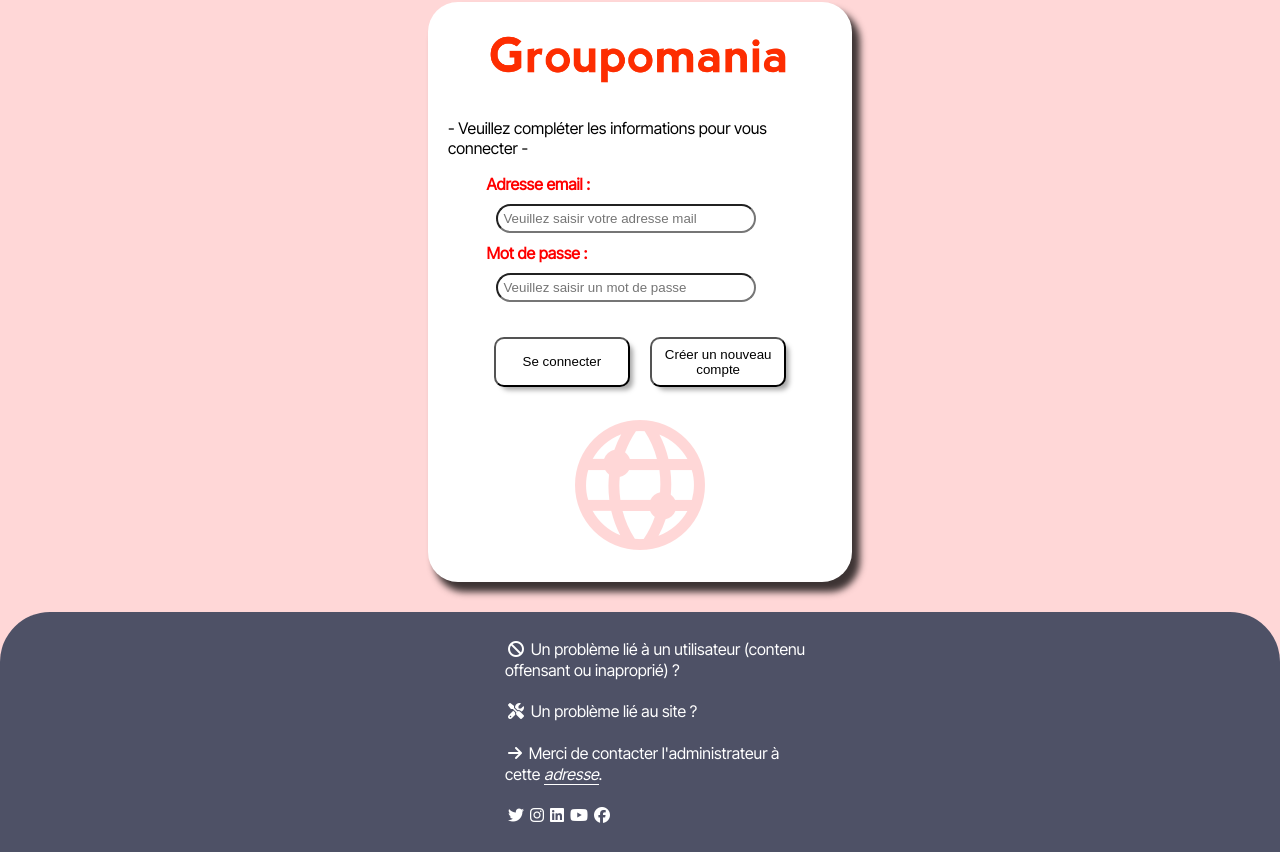
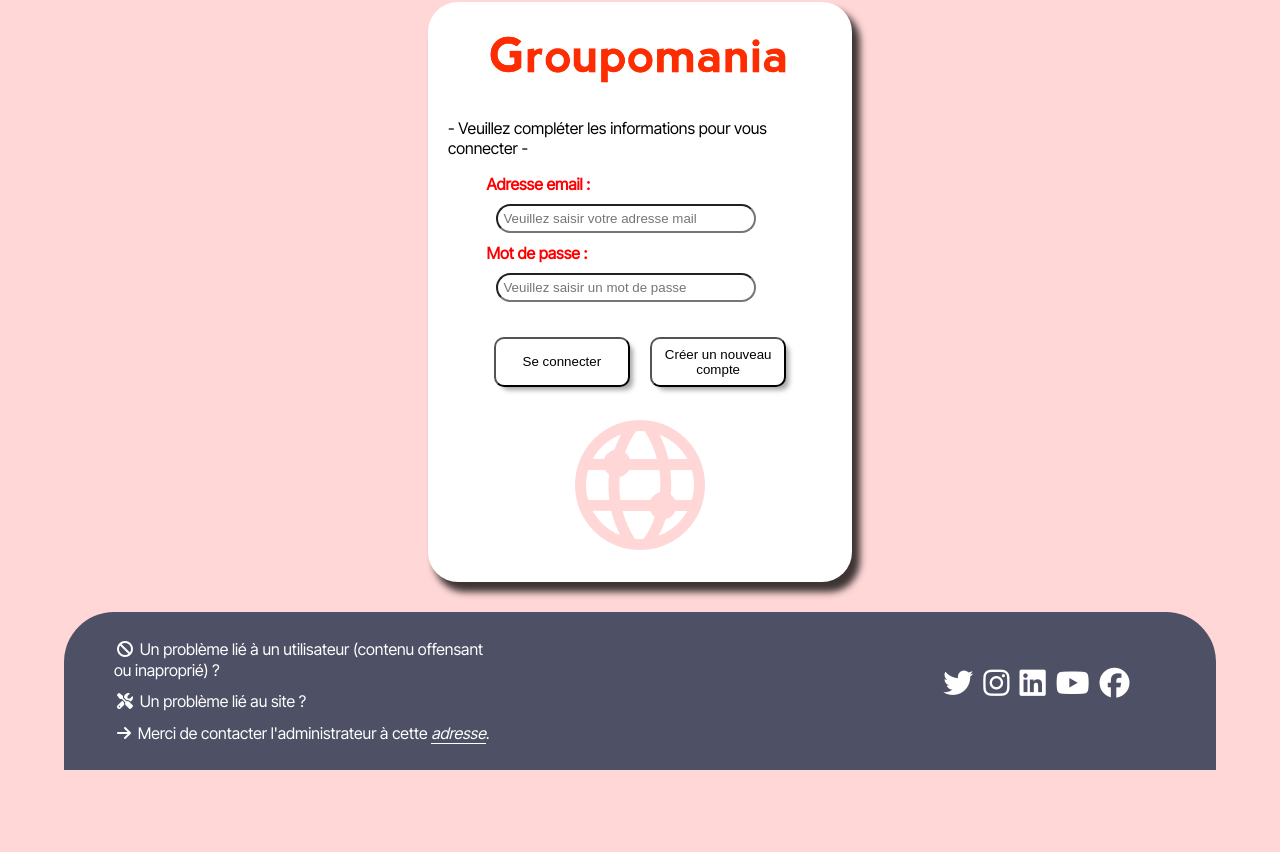
Before and after one commit to TaillanJulien/P7_Code, a Vue app in the folder frontend/: page / in a window 1280 px wide. Shown: the part 1892-2744 px from the top of the page. After the commit the page ends 2662 px from the top, so only its background shows below. Built offline with nearby package versions, Linux system fonts and the light colour scheme.

Commit message:
Modifications diverses template / css

```diff
--- a/frontend/public/index.html
+++ b/frontend/public/index.html
@@ -10,6 +10,6 @@
     <title>Groupomania</title>
   </head>
   <body>
-      <div id="app"></div>
+      <main id="app"></main>
   </body>
 </html>
--- a/frontend/src/App.vue
+++ b/frontend/src/App.vue
@@ -1,11 +1,11 @@
 <template>
-  <div id="app">
+  <main id="app">
     <header_component />
     <post_component />
     <signup_component />
     <login_component />
     <footer_component />
-    </div>
+  </main>
 </template>
 
 <script>
--- a/frontend/src/components/footer_component.vue
+++ b/frontend/src/components/footer_component.vue
@@ -4,8 +4,10 @@
             <li><i class="fa-solid fa-ban"></i> Un problème lié à un utilisateur (contenu offensant ou inaproprié) ?</li>
             <li><i class="fa-solid fa-screwdriver-wrench"></i> Un problème lié au site ?</li>
             <li><i class="fa-solid fa-arrow-right"></i> Merci de contacter l'administrateur à cette <a href="mailto:#">adresse</a>.</li>
-            <li><i class="fa-brands fa-twitter"></i><i class="fa-brands fa-instagram"></i><i class="fa-brands fa-linkedin"></i><i class="fa-brands fa-youtube"></i><i class="fa-brands fa-facebook"></i></li>
         </ul>
+        <div class="external_link">
+            <i class="fa-brands fa-twitter"></i><i class="fa-brands fa-instagram"></i><i class="fa-brands fa-linkedin"></i><i class="fa-brands fa-youtube"></i><i class="fa-brands fa-facebook"></i>
+        </div>
     </footer>
 </template>
 
@@ -17,22 +19,20 @@
 
 <style>
     footer{
-        width: 100%;
+        display: flex;
+        width: 90%;
         background-color: #4E5166;
         border-radius: 50px 50px 0 0;
         margin-top: 10px;
     }
     ul{
-        display: flex;
-        flex-direction: column;
-        justify-content: center;
-        align-items: center;
+        width: 70%;
     }
     li{
         list-style: none;
         color: white;
         margin: 10px;
-        width: 25%;
+        width: 50%;
     }
     li a {
         text-decoration: none;
@@ -43,4 +43,26 @@
     li i{
         margin: 3px;
     }
+    .external_link{
+        width: 30%;
+        display: flex;
+        justify-content: center;
+        align-items: center;
+        margin: 0 15px 15px 0;
+    }
+    .external_link i{
+        font-size: 30px;
+        margin: 5px;
+        color: white;
+    }
+    @media (max-width: 768px){
+        footer{
+            flex-direction: column;
+            align-items: center;
+        }
+        ul{
+            padding: 0;
+            width: 90%;
+        }
+    }
 </style>
--- a/frontend/src/components/header_component.vue
+++ b/frontend/src/components/header_component.vue
@@ -20,7 +20,7 @@
         justify-content: space-between;
         flex-wrap: wrap;
         background-color: #FD2D01;
-        padding: 20px;
+        padding: 18px;
         margin-bottom: 20px;
         border-radius: 0 0 50px 50px;
         width: 90%;
--- a/frontend/src/components/login_component.vue
+++ b/frontend/src/components/login_component.vue
@@ -58,7 +58,6 @@
 .login_logo img{
     width: 100%;
     object-fit: contain;
-    border-radius: 30px;
 }
 .login_logo_title{
     display: flex;
--- a/frontend/src/components/signup_component.vue
+++ b/frontend/src/components/signup_component.vue
@@ -89,7 +89,7 @@
     justify-content: center;
 }
 .redirection_link p{
-    font-size: 15px;
+    font-size: 100%;
 }
 .redirection_link a{
     text-decoration: none;
```
Also changed, not shown: frontend/src/assets/groupomania_logo_3.png (added), 1 other file (tests, documents, lock files or other folders).
